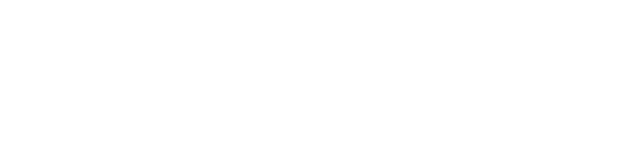
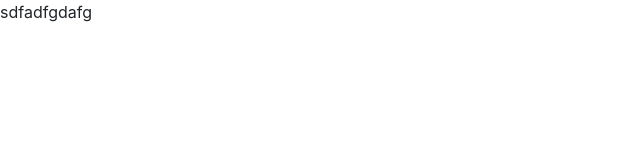
Before and after one commit to S4NC/bootstrapTwo, a plain HTML site: page index.html in a window 1280 px wide. Shown: the whole page, without its empty margins (0-640 px from the left). Drawn offline with nearby package versions, Linux system fonts and the light colour scheme.

Commit message:
ignorando

```diff
--- a/index.html
+++ b/index.html
@@ -10,7 +10,7 @@
 <body>
 
 
-
+sdfadfgdafg
 
 
     <script src="https://code.jquery.com/jquery-3.5.1.slim.min.js" integrity="sha384-DfXdz2htPH0lsSSs5nCTpuj/zy4C+OGpamoFVy38MVBnE+IbbVYUew+OrCXaRkfj" crossorigin="anonymous"></script>
```
Also changed, not shown: css/style.css (added), 1 other file.
